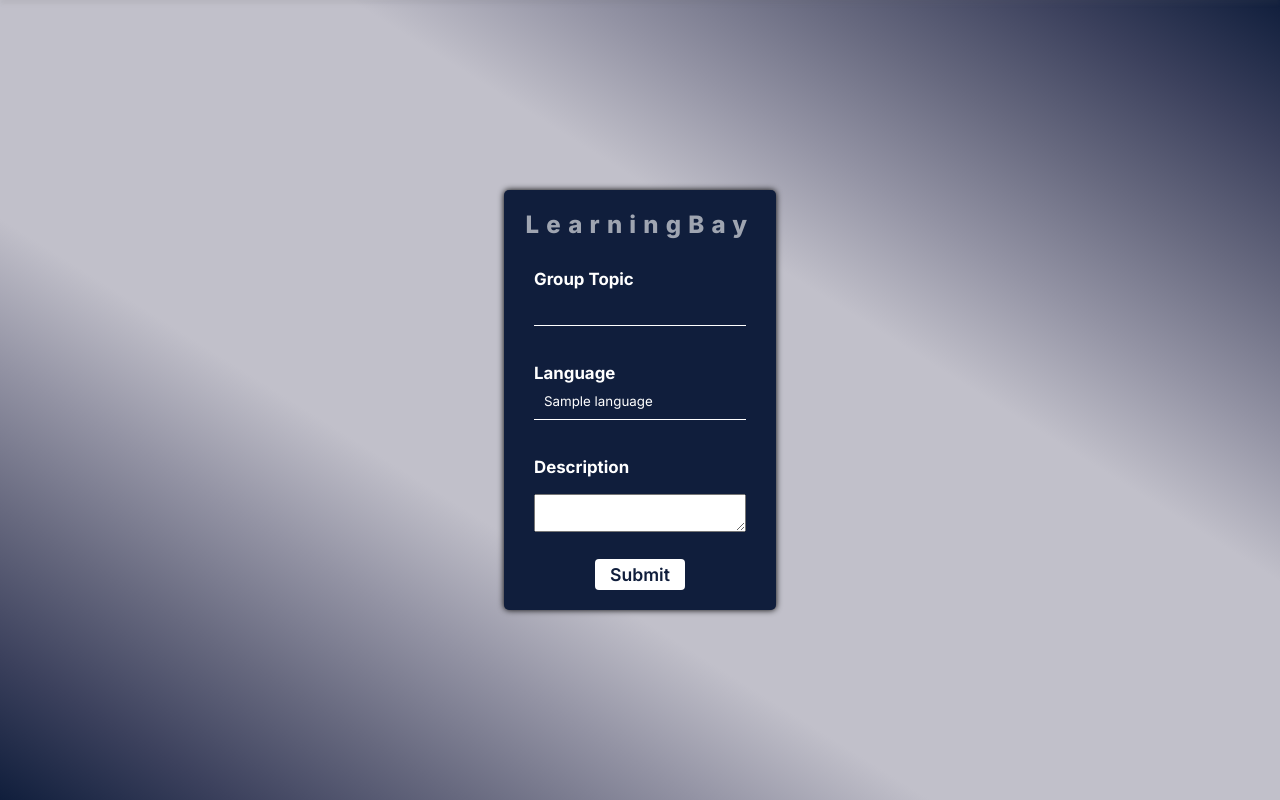
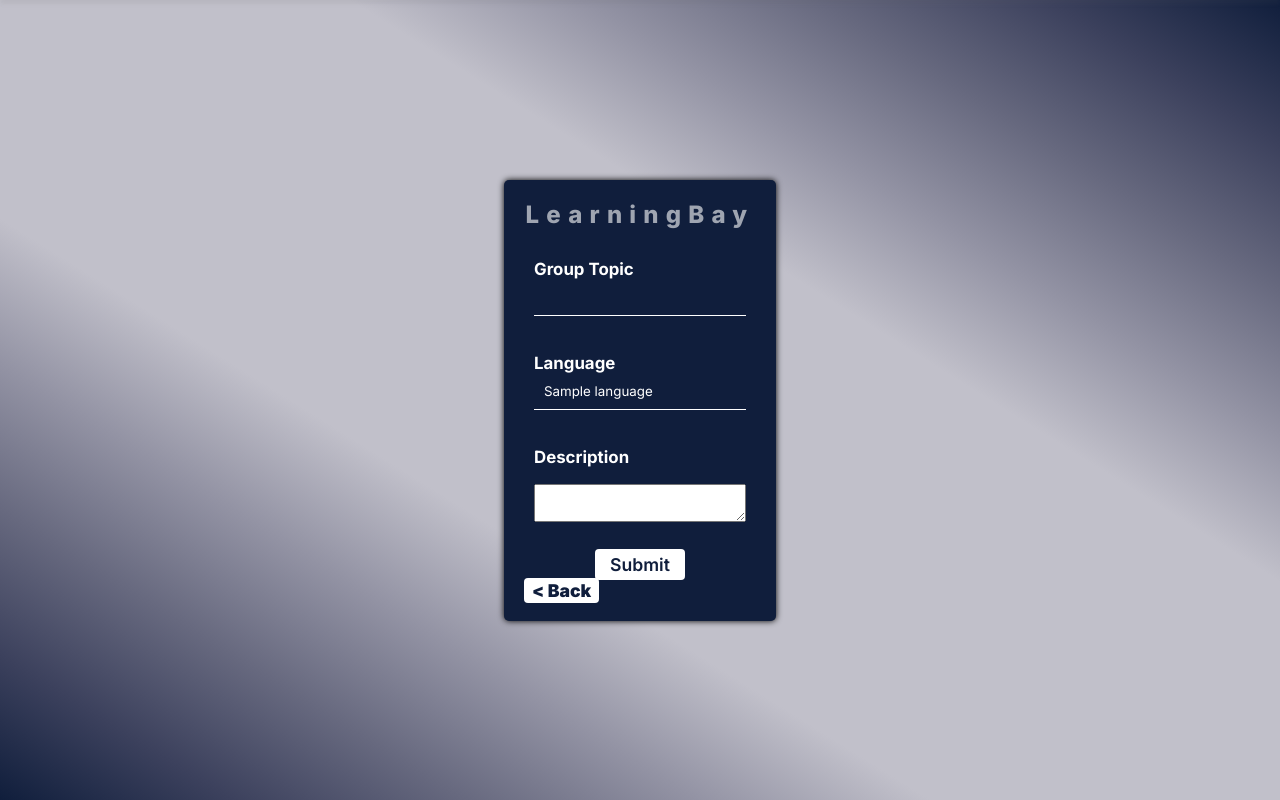
Before and after one commit to Lyonsmasawa/learning-bay, a Django app: template learning/templates/learning/create_group.html in a window 1280 px wide. Shown: the part 49-849 px from the top of the page. Run offline with Django 3.2, Linux system fonts and the light colour scheme; the template is opened without the code that fills it: most values are stand-ins (such as "Sample title", 1, 10 or a date in 2020); form fields are guessed from the names that the template uses; some libraries are stand-ins or nearby versions.

Commit message:
style creation forms

```diff
--- a/learning/templates/learning/create_group.html
+++ b/learning/templates/learning/create_group.html
@@ -4,7 +4,7 @@
 {% block content %}
 <div class="login__reg">
     <div class="login__page">
-        <h2>LearningBay</h2>
+        <h2> LearningBay </h2>
         <p>&nbsp;</p>
         <form action="" method="post">
             {% csrf_token %}
@@ -32,6 +32,7 @@
             </div>
             <p>&nbsp;</p>
             <input type="Submit" class="btn" value="Submit">
+            <h3 class="back"><a href="{{request.META.HTTP_REFERER}}"> < Back</a></>
         </form>
     </div>
 </div>
```
